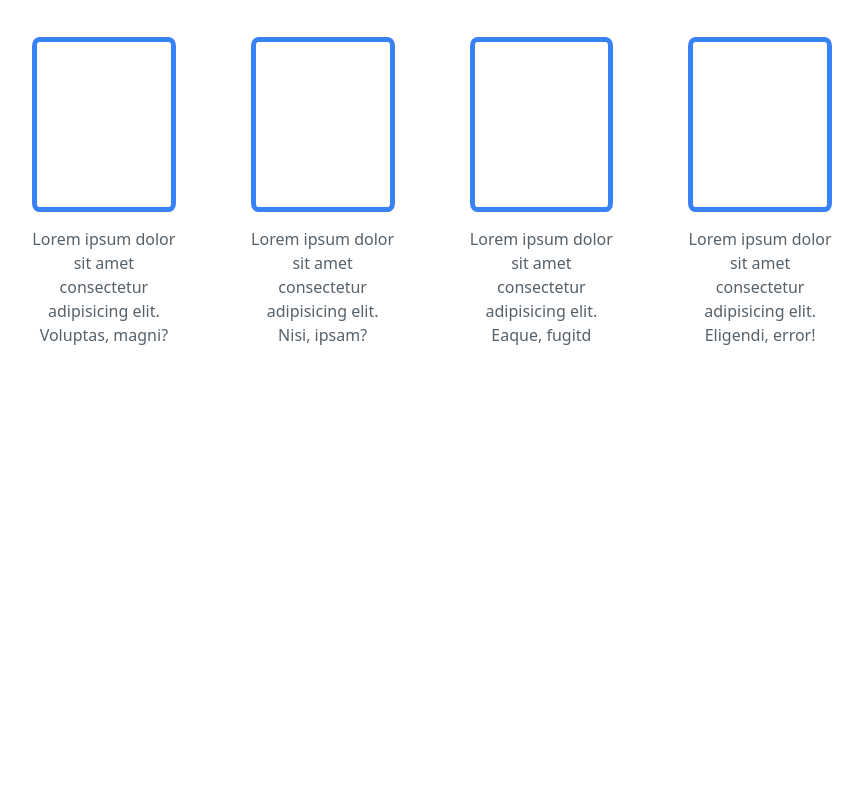
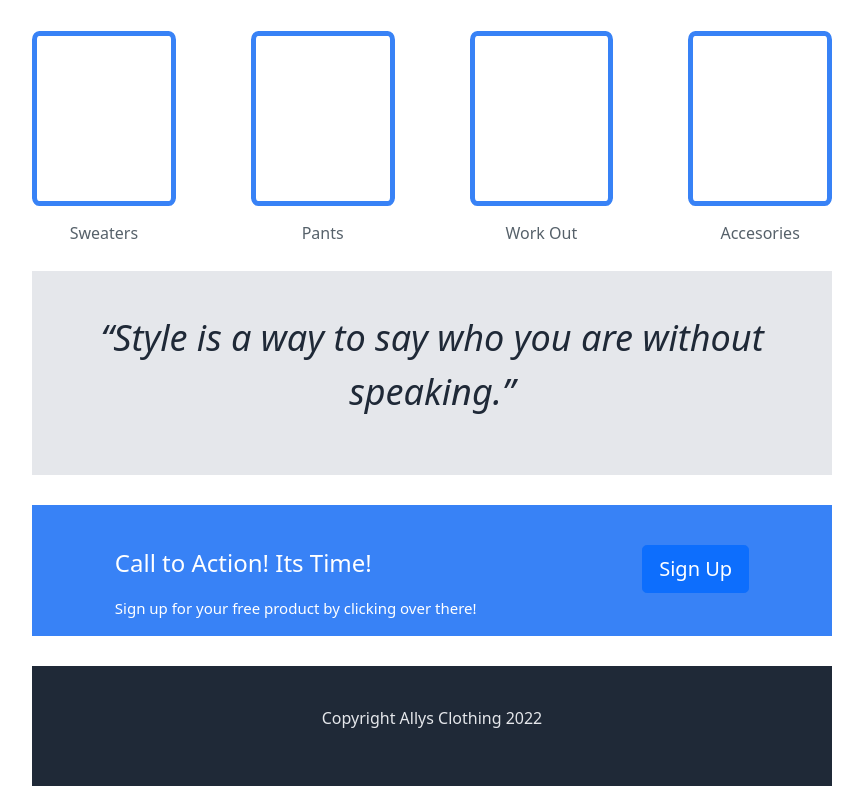
Before and after one commit to moe-khajavi/landing-page, a plain HTML site: page index.html in a window 1280 px wide. Shown: the part 564-1350 px from the top of the page, without its empty margins (208-1071 px from the left). Before the commit the page ends 951 px from the top, so only its background shows below. Drawn offline with nearby package versions, Linux system fonts and the light colour scheme.

Commit message:
edit html and css

```diff
--- a/index.html
+++ b/index.html
@@ -10,27 +10,32 @@
 </head>
 
 <body>
+
+    <!--Hero Section-->
+
     <div class="header">
-        <h2>Header Logo</h2>
+        <h2>Allys Clothing</h2>
 
         <ul class="nav-bar">
             <li><a class="link" href="#">Home</a></li>
             <li><a class="link" href="#">About</a></li>
-            <li><a class="link" href="#">Projects</a></li>
+            <li><a class="link" href="#">Clothes</a></li>
         </ul>
     </div>
 
     <div class="hero-container">
         <div class="hero">
-            <h1>This website is<br> awesome</h1>
-            <p class="hero-text">Lorem ipsum dolor, sit amet consectetur adipisicing elit. Provident quis <br>illum sunt consectetur. Praesentium blanditiis veniam <br> temporibus, optio quo vero est neque itaque?</p>
+            <h1>Clothing made for<br>all shapes and sizes.</h1>
+            <p class="hero-text">Our mission is to empower<br> woman and make them feel special and beautiful.<br> Sign up for our special deals below.</p>
             <button type="button" class="btn btn-primary">Sign Up</button>
         </div>
 
         <div class="image-container">
-            <img src="https://images.pexels.com/photos/7595901/pexels-photo-7595901.jpeg?auto=compress&cs=tinysrgb&dpr=1&w=500" alt="graffiti">
+            <img src="https://images.pexels.com/photos/1038000/pexels-photo-1038000.jpeg?auto=compress&cs=tinysrgb&dpr=1&w=500" alt="fashion">
         </div>
     </div>
+
+    <!--Information Section-->
 
     <div class="info-container">
         <div class="info-pics">
@@ -41,12 +46,41 @@
         </div>
 
         <div class="info-text-container">
-            <p class="info-text">Lorem ipsum dolor sit amet consectetur adipisicing elit. Voluptas, magni?
-            <p class="info-text">Lorem ipsum dolor sit amet consectetur adipisicing elit. Nisi, ipsam?
-            <p class="info-text">Lorem ipsum dolor sit amet consectetur adipisicing elit. Eaque, fugitd
-            <p class="info-text">Lorem ipsum dolor sit amet consectetur adipisicing elit. Eligendi, error!</p>
+            <p class="info-text">Sweaters</p>
+            <p class="info-text">Pants</p>
+            <p class="info-text">Work Out </p>
+            <p class="info-text">Accesories</p>
         </div>
     </div>
+
+    <!--Quote Section-->
+
+    <div class="quote">
+        <p class="quote-text">
+            <q>Style is a way to say who you are without speaking.</q>
+        </p>
+    </div>
+
+    <!--Call to Action-->
+
+    <div class="action-container">
+        <div class="action-text">
+            <p class="action">Call to Action! Its Time!</p>
+            <p class="fine-print">Sign up for your free product by clicking over there!</p>
+        </div>
+        <div class="class-signup">
+            <button type="button" class="btn btn-primary btn-lg">Sign Up</button>
+        </div>
+    </div>
+
+    <!--Footer-->
+
+    <footer>
+        <div class="footer">
+            <p class="footer-text">Copyright Allys Clothing 2022</p>
+        </div>
+    </footer>
+
 
 
 
--- a/style.css
+++ b/style.css
@@ -83,10 +83,70 @@ li{
 
 .info-text{
     width: 175px;
-    height: 175px;
+    height: 65px;
     text-align: center;
     padding-top: 15px;
     margin:auto;
     color: #56616a;
 
 }
+
+/*Quote Section*/
+
+.quote{
+    background-color: #E5E7EB;
+    margin-right:240px;
+    margin-left: 240px;
+    padding: 40px;
+    margin-bottom: 30px;
+}
+
+.quote-text{
+    font-size: 36px;
+    font-style: italic;
+    color: #1F2937;
+    text-align: center;
+    align-items: center;
+
+}
+
+/*call to action*/
+
+.action-container{
+    display: flex;
+    justify-content: space-around;
+    margin-right:240px;
+    margin-left: 240px;
+    padding-top: 40px;
+    background-color: #3882F6
+
+}
+
+.action{
+    font-size: 24px;
+    color: white;
+}
+
+.fine-print{
+    font-size: 15px;
+    color: white;
+}
+
+/*footer*/
+
+footer{
+    background-color: #1F2937;
+    margin-top: 30px;
+    margin-right:240px;
+    margin-left: 240px;
+    padding: 40px;
+
+}
+
+
+
+.footer-text{
+    text-align: center;
+    color: #E5E7EB
+
+}
```
